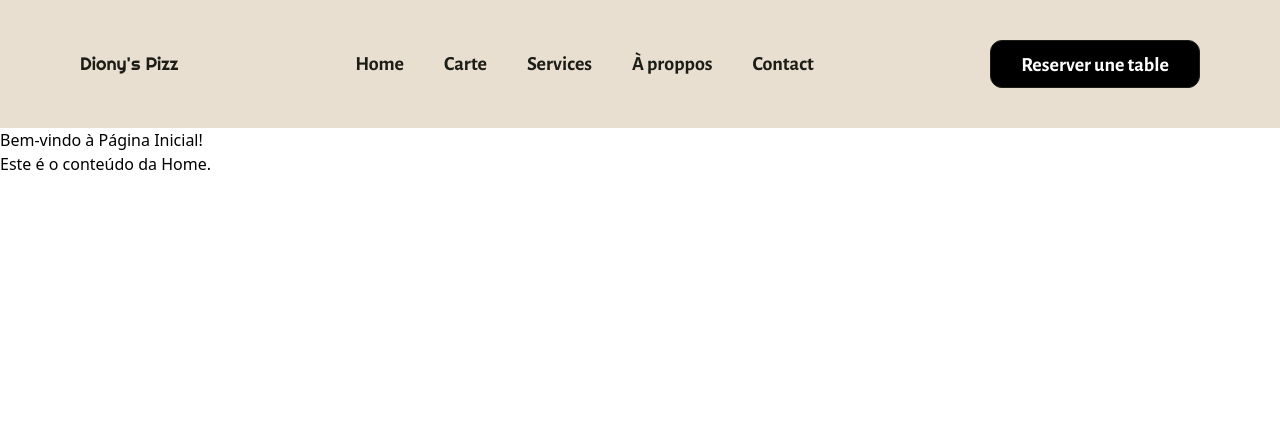
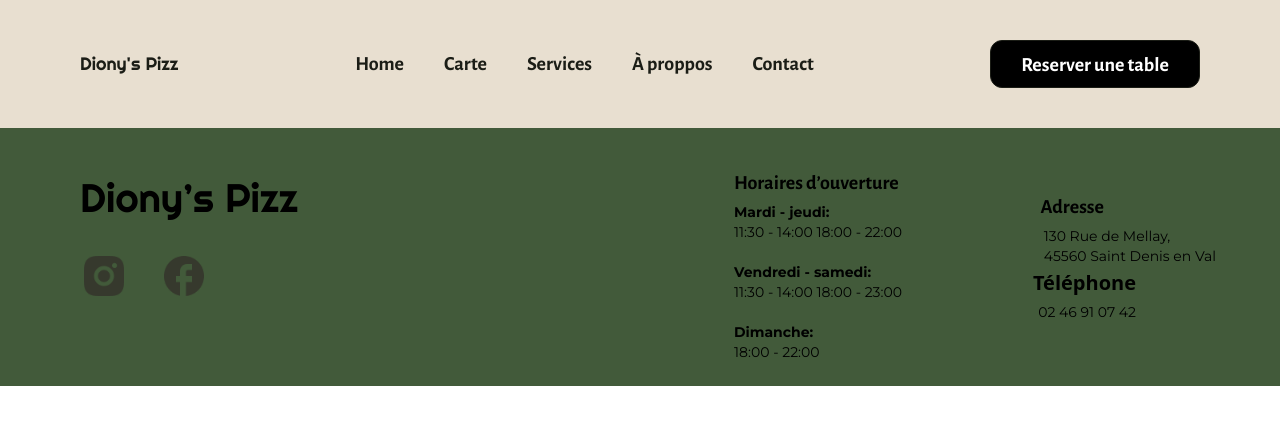
Before and after one commit to gregorischultz/dyonis-pizza, a React (Vite) app: page / in a window 1280 px wide. Shown: the top 424 px of the page. Built offline with nearby package versions, Linux system fonts and the light colour scheme.

Commit message:
add footer

```diff
--- a/src/App.jsx
+++ b/src/App.jsx
@@ -6,7 +6,7 @@ import Header from './componentes/Header'
 function App() {
   return (
     <>
-      <Header/>
+      <Header />
 
       <Outlet />
     </>
--- a/src/componentes/Footer.jsx
+++ b/src/componentes/Footer.jsx
@@ -0,0 +1,66 @@
+import React from "react";
+import instaIMG from '../assets/instaImg.png';
+import faceIMG from '../assets/faceImg.png';
+
+
+function Footer() {
+    return (
+        <footer className="w-full h-full p-16 relative bg-footer-color">
+            <section className="absolute left-20 top-10 flex flex-col justify-start items-start gap-6">
+                {/* Nome da Pizzaria */}
+                <h1 className="text-black text-[39.83px] font-righteous font-normal">Diony’s Pizz</h1>
+
+                {/* Ícones de redes sociais */}
+                <div className="flex justify-start items-start gap-8">
+                    <a href="https://www.instagram.com" target="_blank" rel="noopener noreferrer">
+                        <img src={instaIMG}
+                            alt="Instagram"
+                            className="w-12 h-12"
+                        />
+                    </a>
+                    <a href="https://www.facebook.com" target="_blank" rel="noopener noreferrer">
+                        <img src={faceIMG}
+                            alt="Facebook"
+                            className="w-12 h-12"
+                        />
+                    </a>
+                </div>
+            </section>
+
+            {/* Horários de funcionamento */}
+            <section className="absolute h-48 left-[734px] top-10 flex flex-col justify-start gap-1">
+                <h2 className="text-black text-xl font-alegreyaSans font-bold leading-[30px]">Horaires d’ouverture</h2>
+                <div className="flex justify-start items-center gap-4">
+                    <p className="text-black text-sm font-montserrat leading-5">
+                        <strong>Mardi - jeudi:</strong><br />
+                        11:30 - 14:00  18:00 - 22:00<br /><br />
+                        <strong>Vendredi - samedi:</strong><br />
+                        11:30 - 14:00  18:00 - 23:00<br /><br />
+                        <strong>Dimanche:</strong><br />
+                        18:00 - 22:00
+                    </p>
+                </div>
+            </section>
+
+            {/* Endereço */}
+
+            <div className="w-full h-18 flex flex-col justify-end items-end gap-1">
+                <h2 className="text-black text-xl font-alegreyaSans font-bold leading-[30px] pr-28">Adresse</h2>
+                <p className="text-black text-sm font-montserrat leading-5">
+                    130 Rue de Mellay,<br />
+                    45560 Saint Denis en Val
+                </p>
+            </div>
+            {/* Telefone */}
+            <div className="w-full h-14 flex flex-col justify-end items-end gap-1" >
+                <h2 className="text-black text-xl font-alegreya-sans font-bold leading-[30px] pr-20" >Téléphone</h2>
+                <p className="text-black text-sm font-montserrat leading-5 pr-20">02 46 91 07 42</p>
+            </div>
+
+        </footer>
+
+
+    );
+}
+
+export default Footer;
--- a/src/index.css
+++ b/src/index.css
@@ -1,4 +1,5 @@
 @import url('https://fonts.googleapis.com/css2?family=Righteous&family=Alegreya+Sans:wght@400;700&display=swap');
+@import url('https://fonts.googleapis.com/css2?family=Montserrat:ital,wght@0,100..900;1,100..900&display=swap');
 
 @tailwind base;
 @tailwind components;
--- a/src/pages/Home.jsx
+++ b/src/pages/Home.jsx
@@ -1,11 +1,9 @@
 import React from 'react';
+import Footer from '../componentes/Footer';
 
 const Home = () => {
   return (
-    <div>
-      <h2>Bem-vindo à Página Inicial!</h2>
-      <p>Este é o conteúdo da Home.</p>
-    </div>
+    <Footer/>
   );
 };
 
--- a/tailwind.config.js
+++ b/tailwind.config.js
@@ -8,11 +8,13 @@ export default {
     extend: {
       colors : {
         'creme': '#E8DFD0',
-        'musgo': '#1B1D16'
+        'musgo': '#1B1D16',
+        'footer-color' : '#425A3A',
       },
       fontFamily : {
         righteous: ['Righteous', 'sans-serif'],
         alegreyaSans: ['Alegreya Sans', 'sans-serif'],
+        montserrat : ['Montserrat', 'sans-serif']
       }
     },
   },
```
Also changed, not shown: src/assets/faceImg.png (added), src/assets/instaImg.png (added).
